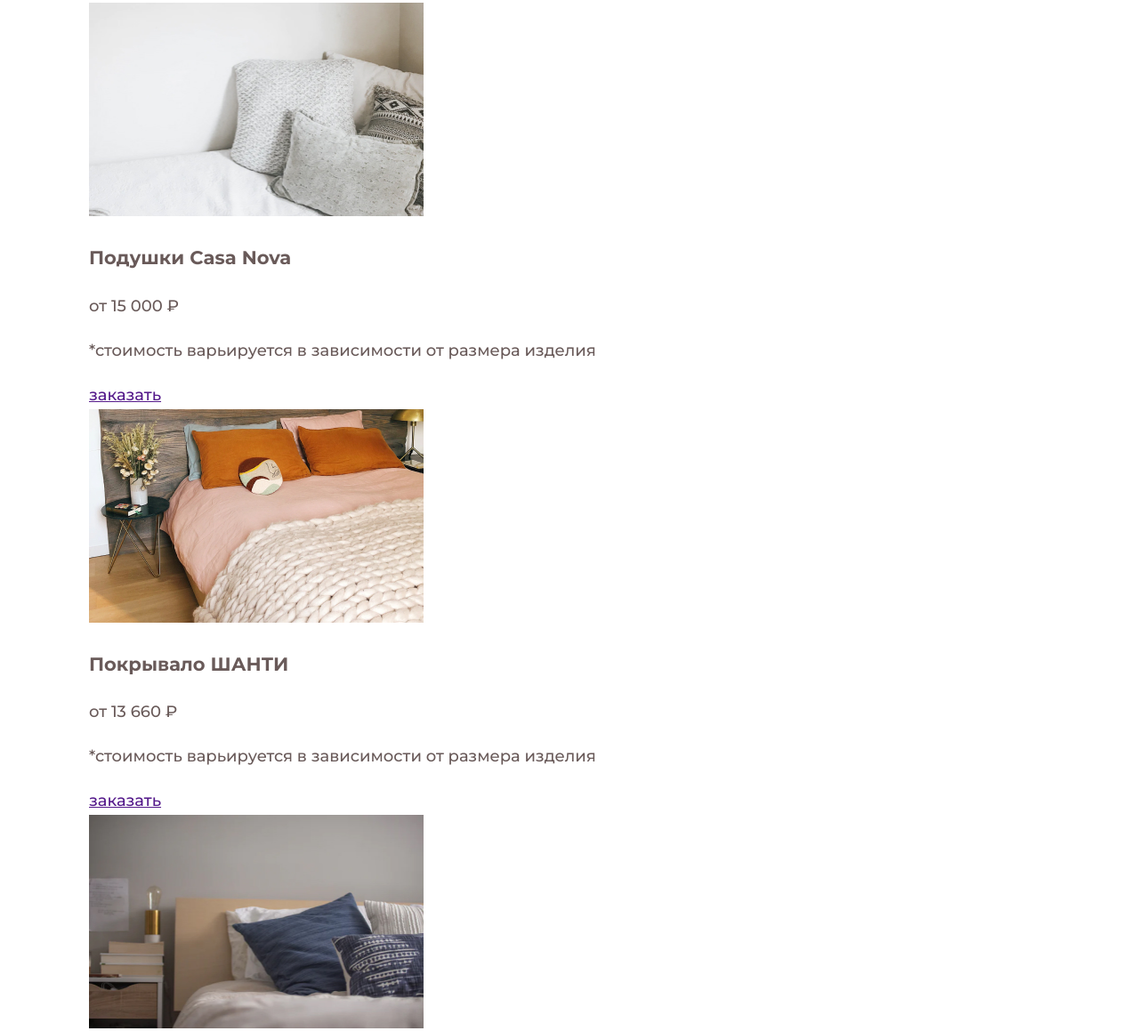
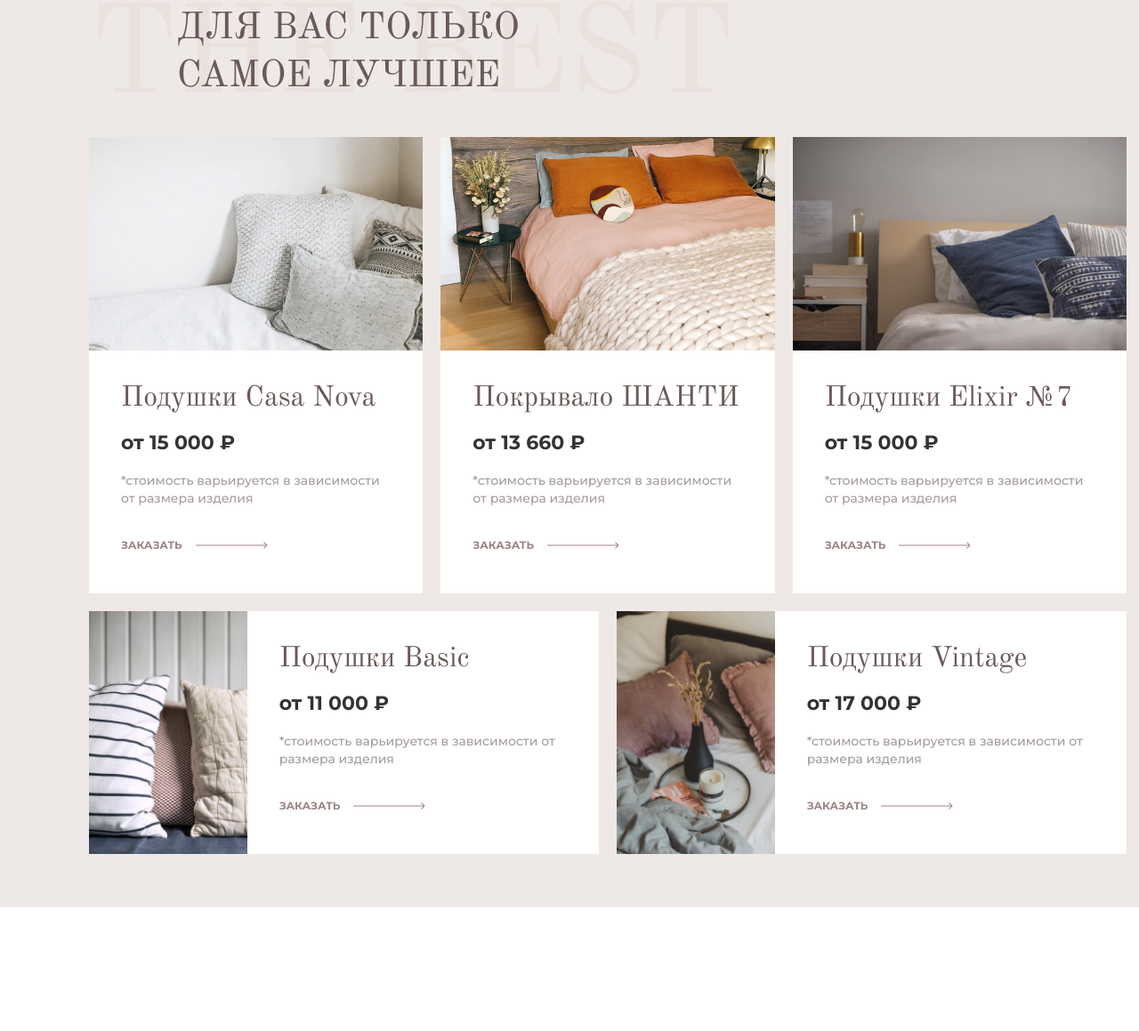
Before and after one commit to Aznaur/Abojur, a website: page src/index.html in a window 1280 px wide. Shown: the part 2549-3708 px from the top of the page at 89% size. After the commit the page ends 3569 px from the top, so only its background shows below. Drawn offline with nearby package versions, Linux system fonts and the light colour scheme; files that its build step writes are made by us from their sources; files whose address does not match are found by name.

Commit message:
Стилизовал блок best-offers

```diff
--- a/src/index.html
+++ b/src/index.html
@@ -37,9 +37,9 @@
     </div>
     <section class="about">
       <div class="about__wrapper container">
-        <header class="about__header">
-          <h2 class="about__title">О КОМПАНИИ</h2>
-          <p class="about__subtitle">ABOUT US</p>
+        <header class="header-section">
+          <h2 class="header-section__title">О КОМПАНИИ</h2>
+          <p class="header-section__subtitle">ABOUT US</p>
         </header>
 
         <p class="about__text">Дорогие друзья! От имени команды Artendo textile studio, приветствую Вас на нашем сайте.</p>
@@ -59,13 +59,13 @@
       </div>
     </section>
     <section class="best-offers">
-      <div class="best-offers__wrapper container">
-        <header class="best-offers__header">
-          <h2 class="best-offers__title">ДЛЯ ВАС ТОЛЬКО САМОЕ ЛУЧШЕЕ</h2>
-          <p class="best-offers__subtitle">THE BEST</p>
+      <div class="container">
+        <header class="header-section">
+          <h2 class="header-section__title">ДЛЯ ВАС ТОЛЬКО<br> САМОЕ ЛУЧШЕЕ</h2>
+          <p class="header-section__subtitle">THE BEST</p>
         </header>
         <div class="best-offers__list">
-          <article class="card">
+          <article class="best-offers__item card">
             <img src="img/best-1.jpg" alt="" class="card__image" width="376" height="240">
             <div class="card__description">
               <h3 class="card__title">Подушки Casa Nova</h3>
@@ -74,7 +74,7 @@
               <a href="" class="card__button">заказать</a>
             </div>
           </article>
-          <article class="card">
+          <article class="best-offers__item card">
             <img src="img/best-2.jpg" alt="" class="card__image" width="376" height="240">
             <div class="card__description">
               <h3 class="card__title">Покрывало ШАНТИ</h3>
@@ -83,7 +83,7 @@
               <a href="" class="card__button">заказать</a>
             </div>
           </article>
-          <article class="card">
+          <article class="best-offers__item card">
             <img src="img/best-3.jpg" alt="" class="card__image" width="376" height="240">
             <div class="card__description">
               <h3 class="card__title">Подушки Elixir №7</h3>
@@ -92,7 +92,7 @@
               <a href="" class="card__button">заказать</a>
             </div>
           </article>
-          <article class="card">
+          <article class="best-offers__item best-offers__item--horizontally card card--horizontally">
             <img src="img/best-4.jpg" alt="" class="card__image" width="178" height="264">
             <div class="card__description">
               <h3 class="card__title">Подушки Basic</h3>
@@ -101,7 +101,7 @@
               <a href="" class="card__button">заказать</a>
             </div>
           </article>
-          <article class="card">
+          <article class="best-offers__item best-offers__item--horizontally card card--horizontally">
             <img src="img/best-5.jpg" alt="" class="card__image" width="178" height="264">
             <div class="card__description">
               <h3 class="card__title">Подушки Vintage</h3>
--- a/src/scss/blocks/about.scss
+++ b/src/scss/blocks/about.scss
@@ -1,45 +1,13 @@
 .about {
   background-color: #EEE9E6;
   padding-top: 80px;
+  padding-bottom: 120px;
 
   &__wrapper {
     display: grid;
     grid-template-columns: repeat(12, 1fr);
     grid-template-rows: repeat(8, auto) ;
     column-gap: 20px;
-  }
-
-  &__header {
-    font-family: 'OldStandardTT', 'Times New Roman', serif;
-    grid-column: 1/-1;
-    display: grid;
-    grid-template-columns: repeat(12, 1fr);
-    align-items: center;
-    column-gap: 20px;
-    margin-bottom: 33px;
-  }
-
-  &__title {
-    grid-column: 2/-1;
-    grid-row: 1;
-    font-weight: 400;
-    font-size: 42px;
-    line-height: 54px;
-    margin: 0;
-    z-index: 1;
-  }
-
-  &__subtitle {
-    grid-column:  1/-1;
-    grid-row: 1;
-    font-size: 140px;
-    line-height: 110px;
-    text-transform: uppercase;
-    color: #EAE1DC;
-    left: -99px;
-    top: 0;
-    margin: 0;
-    margin-top: 15px;
   }
 
   &__text {
--- /dev/null
+++ b/src/scss/blocks/best-offers.scss
@@ -0,0 +1,18 @@
+.best-offers {
+  background-color: #EEE9E6;
+  padding-bottom: 60px;
+
+  &__list {
+    display: grid;
+    grid-template-columns: repeat(12, 1fr);
+    gap: 20px;
+  }
+
+  &__item {
+    grid-column: span 4;
+
+    &--horizontally {
+      grid-column: span 6;
+    }
+  }
+}
--- /dev/null
+++ b/src/scss/blocks/card.scss
@@ -0,0 +1,70 @@
+.card {
+  display: grid;
+  grid-template-columns: 1fr;
+  grid-template-rows: 240px auto;
+  box-sizing: border-box;
+  background-color: #ffffff;
+
+  &__description {
+    box-sizing: border-box;
+    padding: 36px 36px 40px 36px;
+  }
+
+  &__title {
+    margin: 0;
+    font-family: 'OldStandardTT';
+    font-weight: 400;
+    font-size: 32px;
+    line-height: 36px;
+    margin-bottom: 20px;
+  }
+
+  &__price{
+    font-weight: 700;
+    font-size: 22px;
+    line-height: 24px;
+    color: #343235;
+    margin: 0;
+    margin-bottom: 20px;
+  }
+
+  &__text {
+    font-size: 14px;
+    line-height: 20px;
+    color: #695A59;
+    opacity: 0.6;
+    margin: 0;
+    margin-bottom: 25px;
+  }
+
+  &__button {
+    padding-right: 96px;
+    font-weight: 700;
+    font-size: 12px;
+    line-height: 16px;
+    text-transform: uppercase;
+    color: #9A8584;
+    text-decoration: none;
+    background-image: url('../../img/line-link.svg');
+    background-repeat: no-repeat;
+    background-position: right center;
+  }
+
+  &--horizontally {
+    grid-template-columns: repeat(6, 1fr);
+    grid-template-rows: auto;
+    column-gap: 20px;
+
+    & .card__image {
+      grid-column: span 2;
+      width: 100%;
+      height: 100%;
+      object-fit: cover;
+    }
+
+    & .card__description {
+      grid-column: span 4;
+      padding-left: 16px;
+    }
+  }
+}
--- /dev/null
+++ b/src/scss/blocks/header-section.scss
@@ -0,0 +1,33 @@
+.header-section {
+  font-family: 'OldStandardTT', 'Times New Roman', serif;
+  grid-column: 1/-1;
+  display: grid;
+  grid-template-columns: repeat(12, 1fr);
+  align-items: center;
+  column-gap: 20px;
+  margin-bottom: 33px;
+
+  &__title {
+    grid-column: 2/-1;
+    grid-row: 1;
+    font-weight: 400;
+    font-size: 42px;
+    line-height: 54px;
+    margin: 0;
+    z-index: 1;
+  }
+
+  &__subtitle {
+    grid-column:  1/-1;
+    grid-row: 1;
+    font-size: 140px;
+    line-height: 110px;
+    text-transform: uppercase;
+    color: #EAE1DC;
+    left: -99px;
+    top: 0;
+    margin: 0;
+    margin-top: 15px;
+  }
+
+}
--- a/src/scss/style.scss
+++ b/src/scss/style.scss
@@ -3,6 +3,9 @@
 @import "global";
 @import "container";
 @import "blocks/page-header";
+@import "blocks/header-section";
 @import "blocks/logo";
 @import "blocks/promo";
 @import "blocks/about";
+@import "blocks/best-offers";
+@import "blocks/card";
```
Also changed, not shown: src/img/line-link.svg (added).
